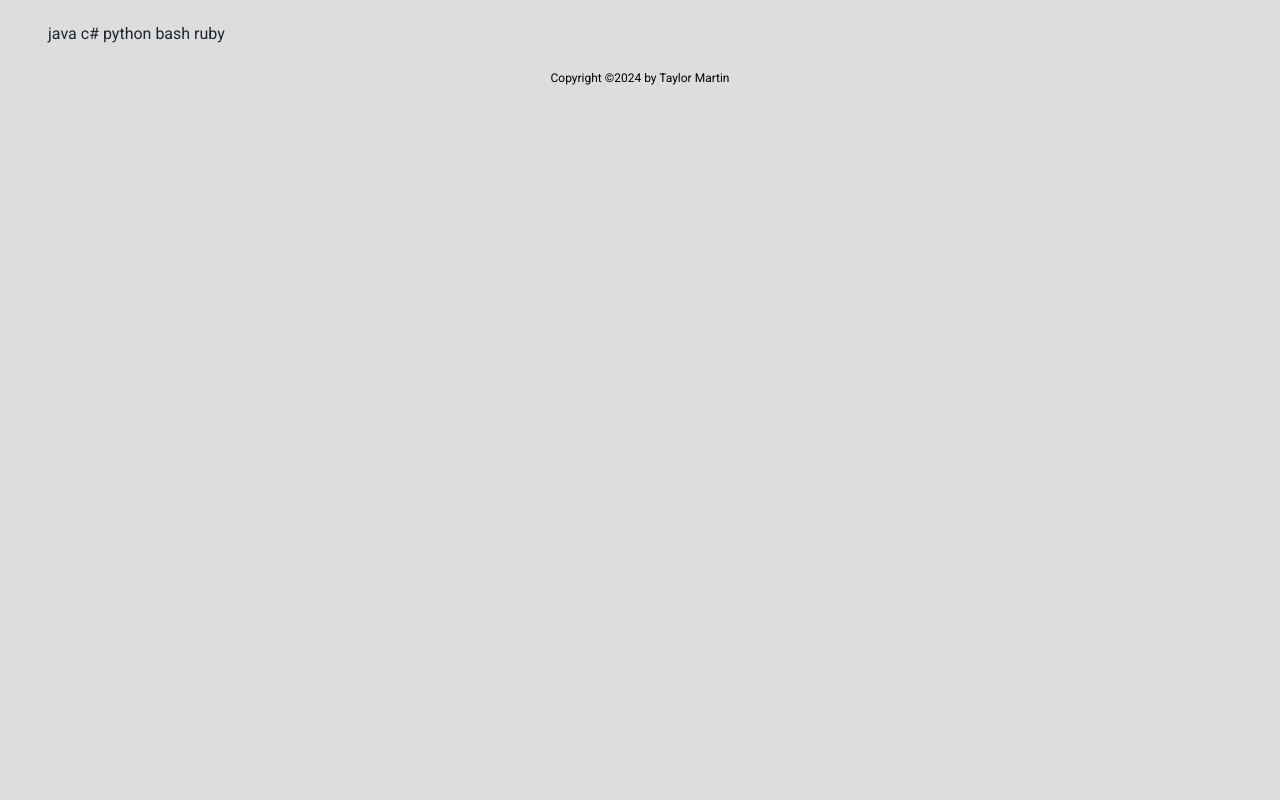
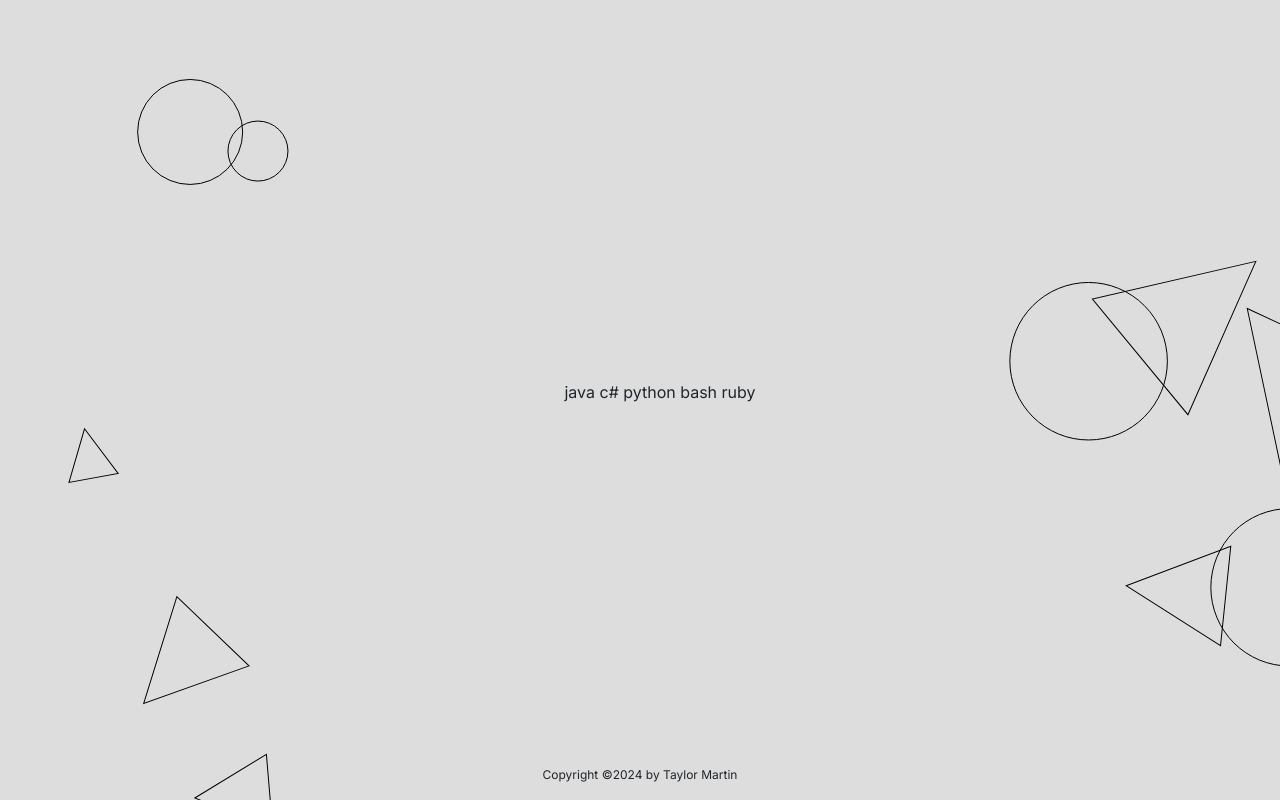
Before and after one commit to taylormarz/TM-Portfolio-Website, a plain HTML site: page index.html in a window 1280 px wide. Drawn offline with nearby package versions, Linux system fonts and the light colour scheme; a web font is replaced by a local one.

Commit message:
js animation for home page

```diff
--- a/assets/css/style.css
+++ b/assets/css/style.css
@@ -1,8 +1,11 @@
-@import url('https://fonts.googleapis.com/css2?family=Roboto:ital,wght@0,100;0,300;0,400;0,500;0,700;0,900;1,100;1,300;1,400;1,500;1,700;1,900&display=swap');
+@import url('https://fonts.googleapis.com/css2?family=Inter:wght@100..900&display=swap');
+
+/* serif font for headings */
+@import url('https://fonts.googleapis.com/css2?family=Playfair+Display:ital,wght@0,400..900;1,400..900&display=swap');
 
 body {
     background-color: #DDDDDD;
-    font-family: "Roboto", sans-serif;
+    font-family: "Inter", sans-serif;
     display: grid;
     grid-template-rows: auto 1fr auto;
 }
@@ -15,13 +18,18 @@ main {
 /* setting position and sizing of canvas */
 /* z-index = -1 so it doesn't interfere with other elements */
 #homeCanvas {
-    position: absolute;
+    position: fixed; /* Change from absolute to fixed */
     top: 0;
     left: 0;
-    width: 100%;
-    height: 100%;
+    width: 100vw; /* Use viewport width instead of percentage */
+    height: 100vh; /* Use viewport height instead of percentage */
     z-index: -1;
 }
+
+.vh-100 {
+    height: 100vh;
+}
+
 
 /* removing bullets from list */
 ul {
@@ -36,13 +44,15 @@ li {
 /* removing underline and changing colour of links */
 .navItems {
     color: #1F252C;
-    text-decoration: none;
+    text-decoration: none; /* Add this line */
 }
 
 /* hover event on links to show its selection */
 .navItems:hover {
-    font-weight: 500;
+    color: #1F252C;
+    font-weight: 700;
     font-style: italic;
+    text-decoration: none; /* Add this line */
 }
 
 footer {
--- a/assets/js/script.js
+++ b/assets/js/script.js
@@ -0,0 +1,161 @@
+const canvas = document.getElementById('homeCanvas');
+const ctx = canvas.getContext('2d');
+
+canvas.width = window.innerWidth;
+canvas.height = window.innerHeight;
+
+const triangles = [];
+
+function getRandomPosition(maxX, maxY) {
+    const x = Math.random() * maxX;
+    const y = Math.random() * maxY;
+    return { x, y };
+}
+
+function createTriangle(size) {
+    const position = getRandomPosition(canvas.width, canvas.height);
+    const speed = { x: (Math.random() * 2 - 1) * 1.5, y: (Math.random() * 2 - 1) * 1.5 };
+    const rotationSpeed = Math.random() * 0.02 - 0.01;
+    const rotationAngle = Math.random() * Math.PI * 2;
+    return {
+        position,
+        size,
+        speed,
+        rotationSpeed,
+        rotationAngle
+    };
+}
+
+for (let i = 0; i < 6; i++) {
+    let size;
+    if (i % 3 === 0) {
+        size = 50;
+    } else if (i % 3 === 1) {
+        size = 75;
+    } else {
+        size = 100;
+    }
+
+    if (i < 3) {
+        size *= 2;
+    }
+
+    triangles.push(createTriangle(size));
+}
+
+function drawTriangle(triangle) {
+    const { position, size, rotationAngle } = triangle;
+    const { x, y } = position;
+
+    ctx.save();
+
+    ctx.translate(x, y);
+
+    ctx.rotate(rotationAngle);
+
+    ctx.beginPath();
+    ctx.moveTo(0, 0);
+    ctx.lineTo(-size / 2, -size);
+    ctx.lineTo(size / 2, -size);
+    ctx.closePath();
+    ctx.strokeStyle = 'black';
+    ctx.stroke();
+
+    ctx.restore();
+}
+
+function updateTrianglePosition(triangle) {
+    const { position, speed, rotationSpeed } = triangle;
+    position.x += speed.x;
+    position.y += speed.y;
+
+    triangle.rotationAngle += rotationSpeed;
+
+    if (position.x > canvas.width) {
+        position.x = 0;
+    } else if (position.x < 0) {
+        position.x = canvas.width;
+    }
+    if (position.y > canvas.height) {
+        position.y = 0;
+    } else if (position.y < 0) {
+        position.y = canvas.height;
+    }
+}
+
+function drawCircle(circle) {
+    const { position, radius } = circle;
+    const { x, y } = position;
+
+    ctx.beginPath();
+    ctx.arc(x, y, radius, 0, Math.PI * 2);
+    ctx.closePath();
+    ctx.strokeStyle = 'black';
+    ctx.stroke();
+}
+
+function updateCirclePosition(circle) {
+    const { position, speed } = circle;
+    position.x += speed.x;
+    position.y += speed.y;
+
+    if (position.x > canvas.width + circle.radius) {
+        position.x = -circle.radius;
+    } else if (position.x < -circle.radius) {
+        position.x = canvas.width + circle.radius;
+    }
+    if (position.y > canvas.height + circle.radius) {
+        position.y = -circle.radius;
+    } else if (position.y < -circle.radius) {
+        position.y = canvas.height + circle.radius;
+    }
+}
+
+const circle1 = {
+    position: getRandomPosition(canvas.width, canvas.height),
+    radius: 30,
+    speed: { x: (Math.random() * 2 - 1) * 1.5, y: (Math.random() * 2 - 1) * 1.5 }
+};
+
+const circle2 = {
+    position: getRandomPosition(canvas.width, canvas.height),
+    radius: circle1.radius * 1.75,
+    speed: { x: (Math.random() * 2 - 1) * 1.5, y: (Math.random() * 2 - 1) * 1.5 }
+};
+
+const circle3 = {
+    position: getRandomPosition(canvas.width, canvas.height),
+    radius: circle2.radius * 1.5,
+    speed: { x: (Math.random() * 2 - 1) * 1.5, y: (Math.random() * 2 - 1) * 1.5 }
+};
+
+const circle4 = {
+    position: getRandomPosition(canvas.width, canvas.height),
+    radius: circle2.radius * 1.5,
+    speed: { x: (Math.random() * 2 - 1) * 1.5, y: (Math.random() * 2 - 1) * 1.5 }
+};
+
+function draw() {
+    ctx.clearRect(0, 0, canvas.width, canvas.height);
+
+    triangles.forEach(triangle => {
+        updateTrianglePosition(triangle);
+        drawTriangle(triangle);
+    });
+
+    updateCirclePosition(circle1);
+    drawCircle(circle1);
+
+    updateCirclePosition(circle2);
+    drawCircle(circle2);
+
+    updateCirclePosition(circle3);
+    drawCircle(circle3);
+
+    updateCirclePosition(circle4);
+    drawCircle(circle4);
+
+    requestAnimationFrame(draw);
+}
+
+draw();
--- a/index.html
+++ b/index.html
@@ -8,11 +8,12 @@
     semantic, image, paths, relative, absolute">
     <meta name="author" content="Taylor Martin">
     <title>Portfolio</title>
+    <link href="https://stackpath.bootstrapcdn.com/bootstrap/4.5.2/css/bootstrap.min.css" rel="stylesheet">
     <link rel="stylesheet" href="assets/css/style.css">
 </head>
 <body>
-    <!-- canvas to draw / animate shapes -->
     <header>
+        <div class="d-flex justify-content-center align-items-center vh-100">
             <nav>
                 <!-- navbar links to other pages on site -->
                 <ul>
@@ -23,13 +24,24 @@
                     <li><a class="navItems" href="pages/ruby.html">ruby</a></li>
                 </ul>
             </nav>
+        </div>
     </header>
+
     <main>
+        <!-- canvas to draw / animate shapes -->
         <canvas id="homeCanvas"></canvas>
     </main>
-    <footer>
-        <p>Copyright &copy;2024 by Taylor Martin</p>
+    <!-- fixing footer to bottom of page -->
+    <footer class="footer fixed-bottom">
+        <div class="container">
+            <div class="row">
+                <div class="col">
+                    <p class="text-center">Copyright &copy;2024 by Taylor Martin</p>
+                </div>
+            </div>
+        </div>
     </footer>
+    <script src="https://maxcdn.bootstrapcdn.com/bootstrap/4.5.2/js/bootstrap.min.js"></script>
     <script src="assets/js/script.js"></script>
 </body>
 </html>
```
Lines whose indentation alone changed are shown as unchanged.
